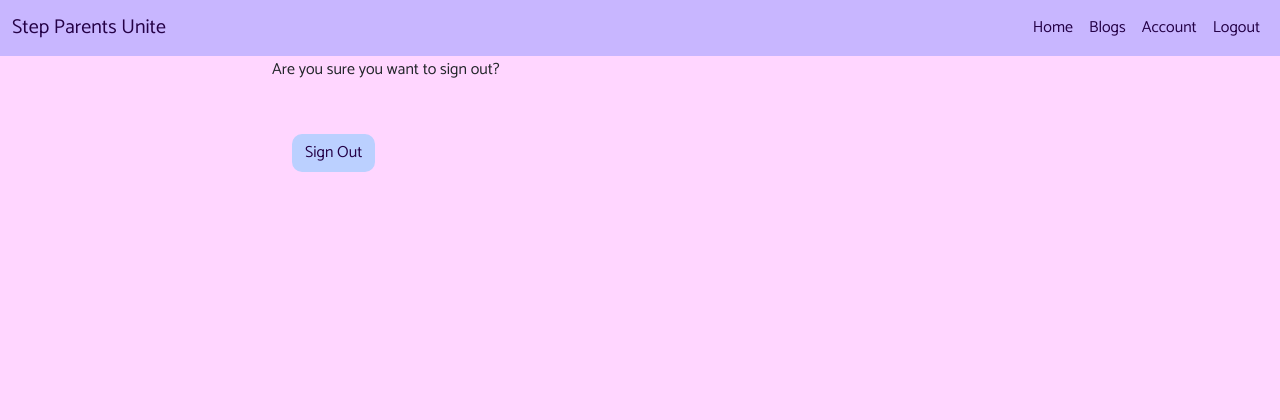
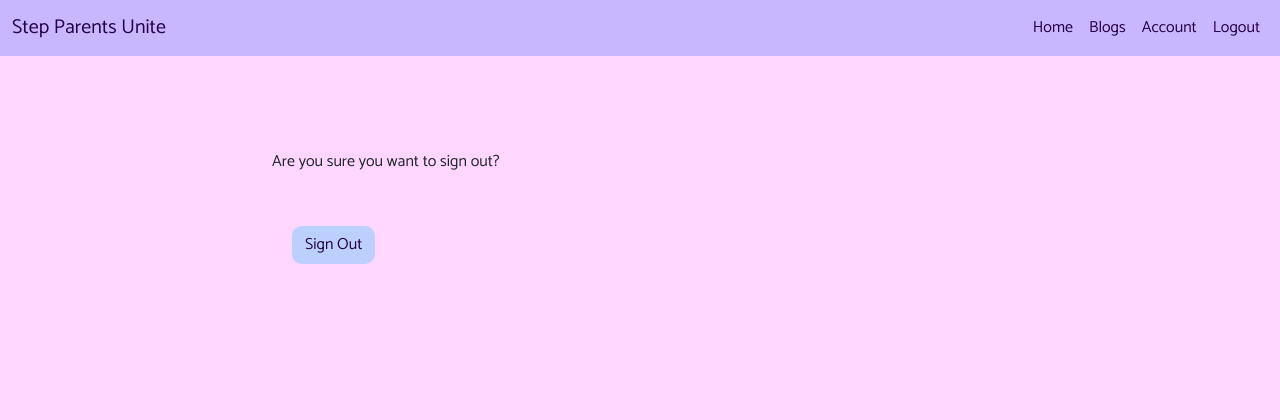
Before and after one commit to Mrst12/step-parents-unite, a Django app: page /accounts/logout/ in a window 1280 px wide. Shown: the top 420 px of the page. Run offline with Django 3.2, Linux system fonts and the light colour scheme; the visitor is signed in with stand-in values (Sample User, id 1).

Commit message:
add margin to the top of the logout page

```diff
--- a/static/css/style.css
+++ b/static/css/style.css
@@ -158,7 +158,6 @@ a.post-link:hover {
 }
 .comment {
     background-color: #bbd0ff;
-    border: 1px solid #b8c0ff;
 }
 
 /*blog detail page */
@@ -185,6 +184,7 @@ a.published:hover {
 
 /* sign in page */
 
-.sign-in {
+.sign-in,
+.sign-out {
     margin-top: 100px;
 }
--- a/templates/account/logout.html
+++ b/templates/account/logout.html
@@ -10,7 +10,7 @@
         <div class="col-md-8 mt-3 offset-md-2">
             <h3>{% trans "Sign Out" %}</h3>
 
-            <p>{% trans 'Are you sure you want to sign out?' %}</p>
+            <p class="sign-out">{% trans 'Are you sure you want to sign out?' %}</p>
         </div>
     </div>
     <div class="row">
```
